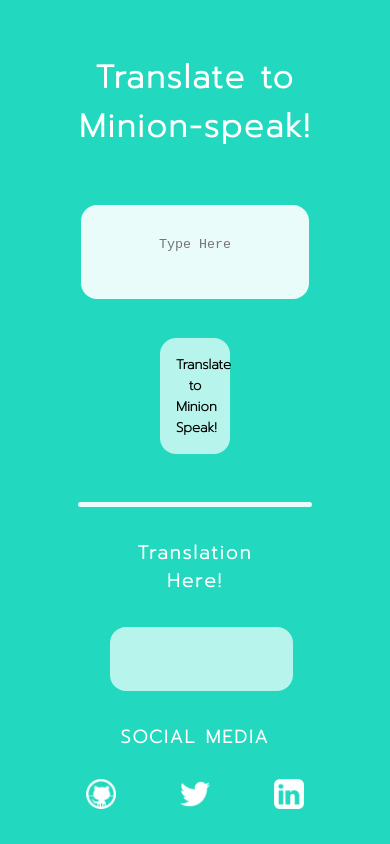
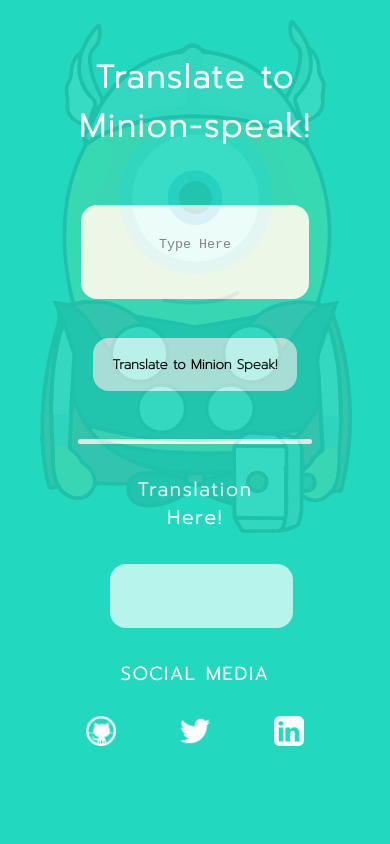
Before and after one commit to karanrana811/lesson-four, a plain HTML site: page index.html in a window 390 px wide. Drawn offline with Linux system fonts and the light colour scheme.

Commit message:
added images, fixed responsiveness

```diff
--- a/index.html
+++ b/index.html
@@ -20,6 +20,7 @@
         <h3>Translation Here!<h3>
         <div id="output"></div>
     </div>
+    <img class="minion1" src="minion 1.svg"/><img class="minion2" src="minion 2.svg"/>
     <footer class="footer">
         <div class="footer-header">SOCIAL MEDIA</div>
         <ul class="list-non-bullet">
--- a/style.css
+++ b/style.css
@@ -123,3 +123,41 @@ img {
     text-decoration: none;
     padding: 4px;
 }
+
+.minion1 {
+    width: 200px;
+    position: absolute;
+    left: 0;
+    bottom: 0;
+    opacity: 0.2;
+}
+
+.minion2 {
+    width: 200px;
+    position: absolute;
+    right: 0;
+    top: 0;
+    opacity: 0.2;
+}
+
+@media screen and (max-width: 1150px) {
+    #btn-translate {
+        width: 204px;
+    }
+    .footer {
+        position: static;
+    }
+
+}
+
+@media screen and (max-width: 500px) {
+    .minion2 {
+        display: none;
+    }
+    .minion1 {
+        top: 0;
+        width: 80%;
+        left:5%;
+        opacity: 0.1;
+    }
+}
```
Also changed, not shown: minion 1.svg (added), minion 2.svg (added).
